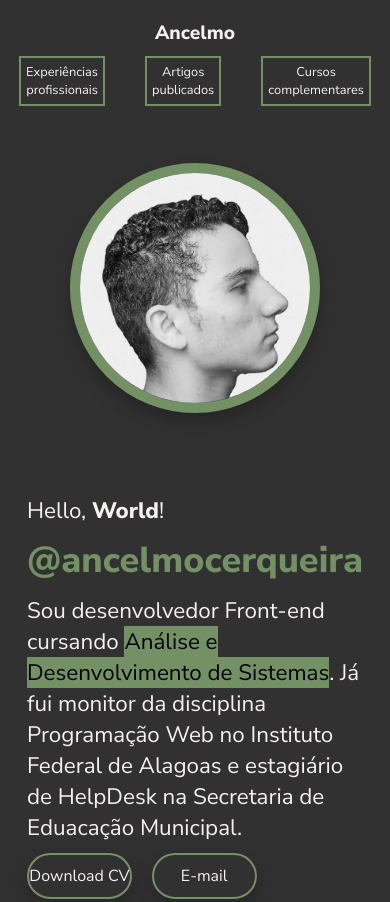
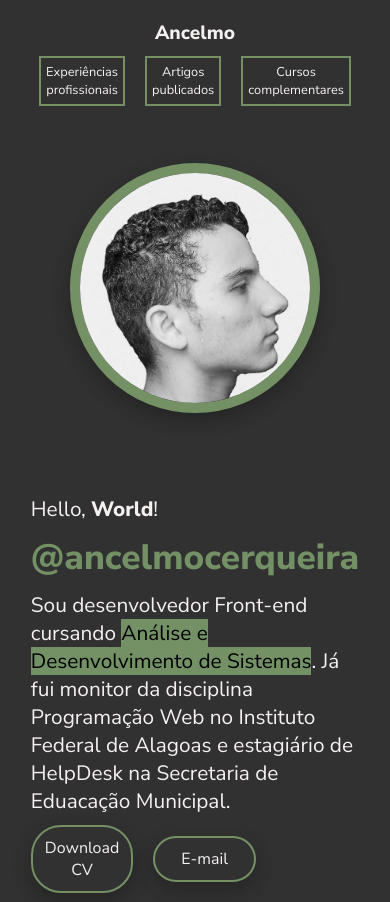
Before and after one commit to antonioancelmo/porfolio, a plain HTML site: page index.html in a window 390 px wide. Shown: the top 902 px of the page. Drawn offline with Linux system fonts and the light colour scheme.

Commit message:
pequenos ajustes nos textos.

```diff
--- a/assets/css/styles.css
+++ b/assets/css/styles.css
@@ -84,13 +84,13 @@ body {
 }
 
 .apresentacao__titulo {
-    font-size: 2.25rem;
+    font-size: 2.20rem;
     color: var(--cor-quaternaria);
     font-family: var(--font);
 }
 
 .apresentacao__texto {
-    font-size: 1.4rem;
+    font-size: 1.3rem;
     font-family: var(--font);
 }
 
@@ -161,7 +161,8 @@ body {
     }
 
     .cabecalho__menu {
-        padding: 10px;;
+        padding: 10px;
+        gap: 20px;
     }
 
     .cabecalho__menu__link {
```
